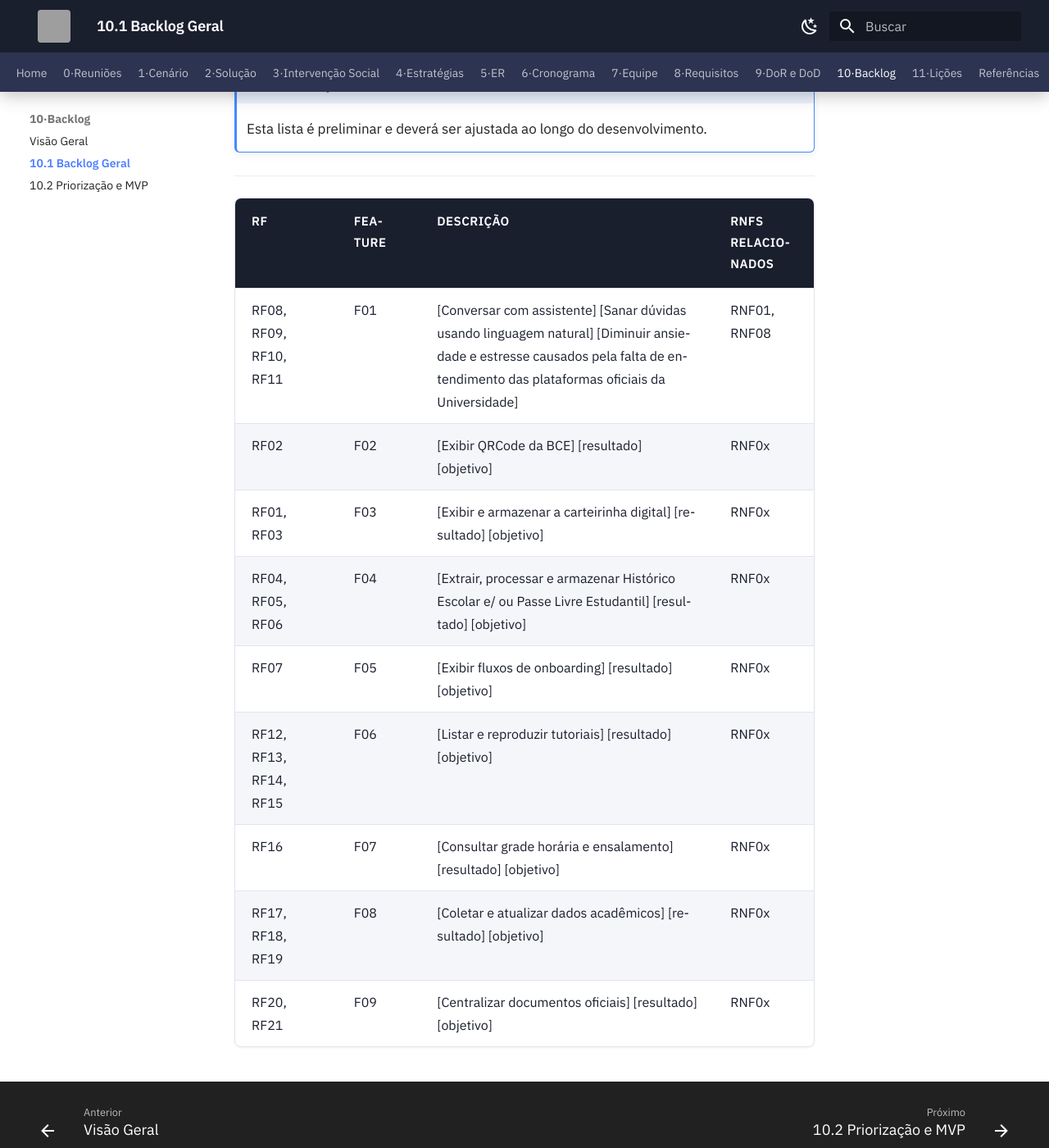
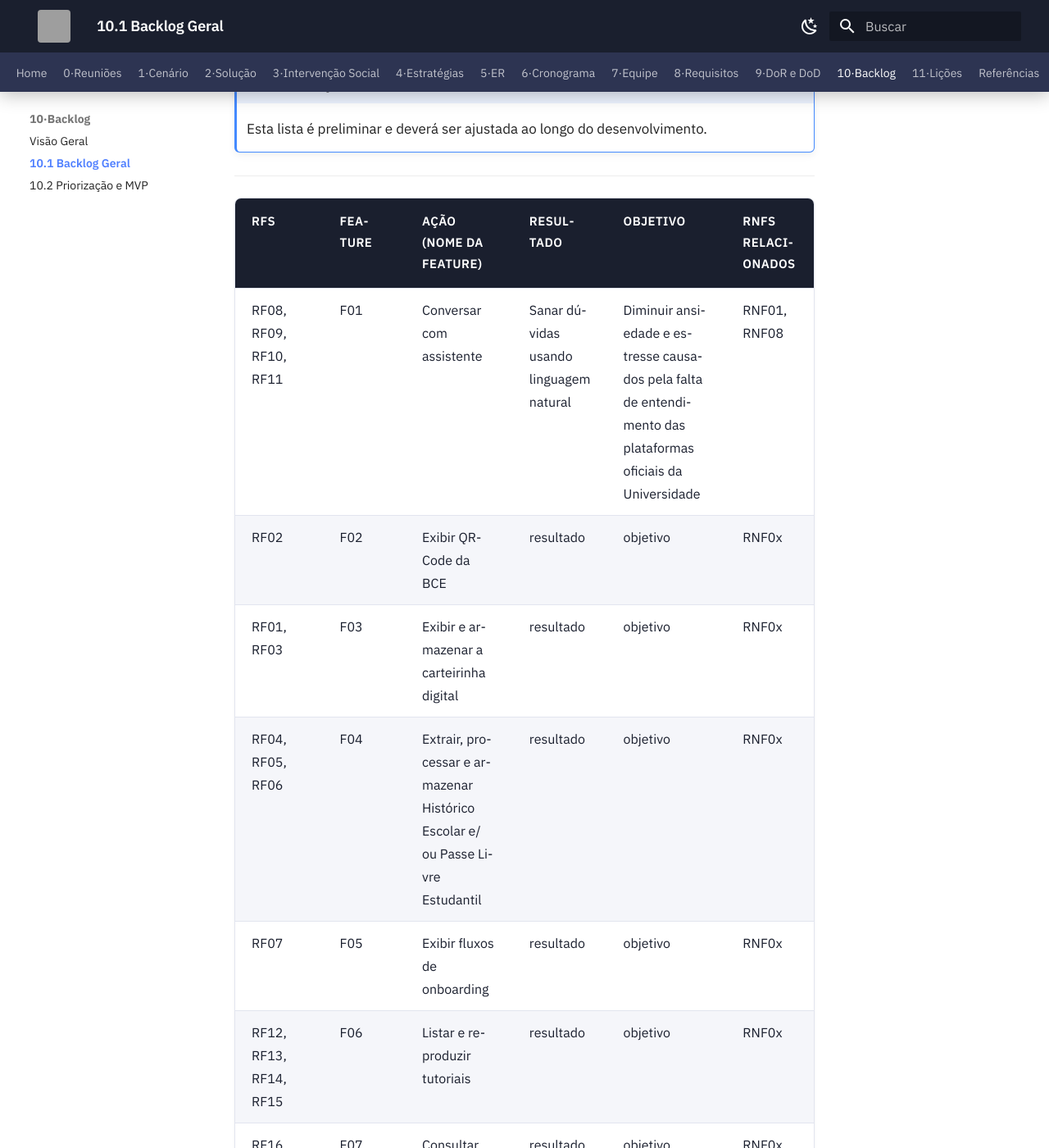
Before and after one commit to mdsreq-fga-unb/REQ-2026.1-T02-UnB-App, an MkDocs documentation site: the page built from docs/10-backlog/backlog-geral.md, in a window 1280 px wide and 1400 px high, scrolled down 313 px. Shown: the whole window at 82% size. Built offline with MkDocs 1.6.1 and Material for MkDocs 9.7.7, drawn with Linux system fonts in a browser that asks for light colours; some of the changed text lies outside the part shown; grey boxes are pictures that could not be loaded.

Commit message:
fix(docs): corrige a formatação da tabela no backlog geral

```diff
--- a/docs/10-backlog/backlog-geral.md
+++ b/docs/10-backlog/backlog-geral.md
@@ -7,14 +7,14 @@
 
 ---
 
-| RF | Feature | Descrição | RNFs relacionados |
-|----|-----------|-----------|-------------------|
-| RF08, RF09, RF10, RF11 | F01 | [Conversar com assistente] [Sanar dúvidas usando linguagem natural] [Diminuir ansiedade e estresse causados pela falta de entendimento das plataformas oficiais da Universidade] | RNF01, RNF08 |
-| RF02 | F02 | [Exibir QRCode da BCE] [resultado] [objetivo] | RNF0x |
-| RF01, RF03 | F03 | [Exibir e armazenar a carteirinha digital] [resultado] [objetivo] | RNF0x |
-| RF04, RF05, RF06 | F04 | [Extrair, processar e armazenar Histórico Escolar e/ ou Passe Livre Estudantil] [resultado] [objetivo] | RNF0x |
-| RF07 | F05 | [Exibir fluxos de onboarding] [resultado] [objetivo] | RNF0x |
-| RF12, RF13, RF14, RF15 | F06 | [Listar e reproduzir tutoriais] [resultado] [objetivo] | RNF0x |
-| RF16 | F07 | [Consultar grade horária e ensalamento] [resultado] [objetivo] | RNF0x |
-| RF17, RF18, RF19 | F08 | [Coletar e atualizar dados acadêmicos] [resultado] [objetivo] | RNF0x |
-| RF20, RF21 | F09 | [Centralizar documentos oficiais] [resultado] [objetivo] | RNF0x |
+| RFs | Feature | Ação (Nome da Feature) | Resultado | Objetivo | RNFs relacionados |
+|----|---------|------------------------|-----------|----------|-------------------|
+| RF08, RF09, RF10, RF11 | F01 | Conversar com assistente | Sanar dúvidas usando linguagem natural | Diminuir ansiedade e estresse causados pela falta de entendimento das plataformas oficiais da Universidade | RNF01, RNF08 |
+| RF02 | F02 | Exibir QRCode da BCE | resultado | objetivo | RNF0x |
+| RF01, RF03 | F03 | Exibir e armazenar a carteirinha digital | resultado | objetivo | RNF0x |
+| RF04, RF05, RF06 | F04 | Extrair, processar e armazenar Histórico Escolar e/ ou Passe Livre Estudantil | resultado | objetivo | RNF0x |
+| RF07 | F05 | Exibir fluxos de onboarding | resultado | objetivo | RNF0x |
+| RF12, RF13, RF14, RF15 | F06 | Listar e reproduzir tutoriais | resultado | objetivo | RNF0x |
+| RF16 | F07 | Consultar grade horária e ensalamento | resultado | objetivo | RNF0x |
+| RF17, RF18, RF19 | F08 | Coletar e atualizar dados acadêmicos | resultado | objetivo | RNF0x |
+| RF20, RF21 | F09 | Centralizar documentos oficiais | resultado | objetivo | RNF0x |
```
